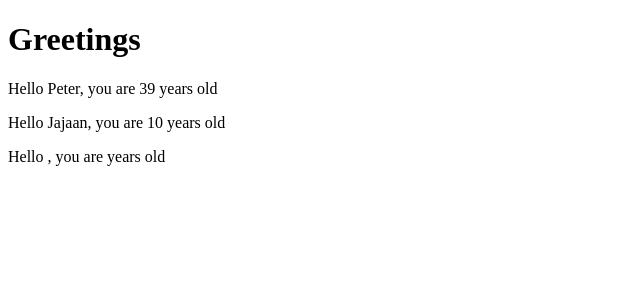
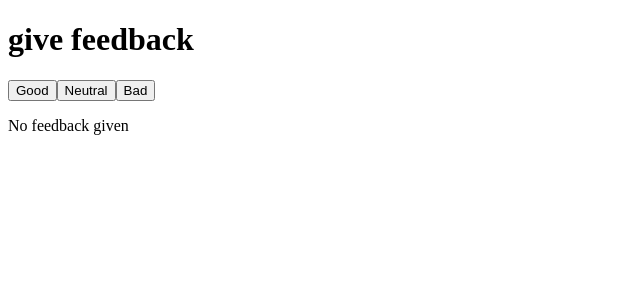
Before and after one commit to johnkimcareers/fullStackProject, a React (Create React App) app: page / in a window 1280 px wide. Shown: the top 300 px of the page, without its empty margins (0-640 px from the left). Built offline with nearby package versions, Linux system fonts and the light colour scheme.

Commit message:
1.9 unicafe exercise complete

```diff
--- a/src/App.js
+++ b/src/App.js
@@ -1,31 +1,56 @@
-import './App.css';
+import { useState } from 'react'
+import {findAllByDisplayValue} from "@testing-library/react";
 
-const Hello = (props) => {
-    const bornYear = () => {
-        const yearNow = new Date().getFullYear();
-        return yearNow - props.age;
-    }
+const App = () => {
+    // save clicks of each button to its own state
+    const [good, setGood] = useState(0)
+    const [neutral, setNeutral] = useState(0)
+    const [bad, setBad] = useState(0)
+
 
     return (
+        <>
             <div>
-            <p>
-                Hello {props.name}, you are {props.age} years old
-            </p>
+                <div>
+                    <h1>give feedback</h1>
                 </div>
+                <div>
+                    <button onClick={() => setGood(good + 1)}>Good</button>
+                    <button onClick={() => setNeutral(neutral + 1)}>Neutral</button>
+                    <button onClick={() => setBad(bad + 1)}>Bad</button>
+                </div>
+                <Statistics good={good} neutral={neutral} bad={bad}/>
+            </div>
+        </>
     )
 }
 
-const App = () => {
-    const name = 'Peter';
-    const age = 10;
+const Statistics = ({good, neutral, bad}) => {
+    let all = good + neutral + bad;
+    let average = (good * 1 + bad * -1 + neutral * 0) / all;
+    let positive = good / all;
+    if (all === 0) {
         return (
             <div>
-            <h1>Greetings</h1>
-            <Hello name={name} age={17 + 22}></Hello>
-            <Hello name='Jajaan' age={age}></Hello>
-            <Hello></Hello>
+                <p>No feedback given</p>
             </div>
+        )
+    } else {
+        return (
+            <>
+                <div>
+                    <h1>statistics</h1>
+                </div>
+                <div>good {good}</div>
+                <div>neutral {neutral}</div>
+                <div>bad {bad}</div>
+                <div>all {all}</div>
+                <div>average {average ? average : 0}</div>
+                <div>positive {positive ? positive : 0}</div>
+            </>
         )
     }
 
-export default App;
+}
+
+export default App
```
Lines whose indentation alone changed are shown as unchanged.
